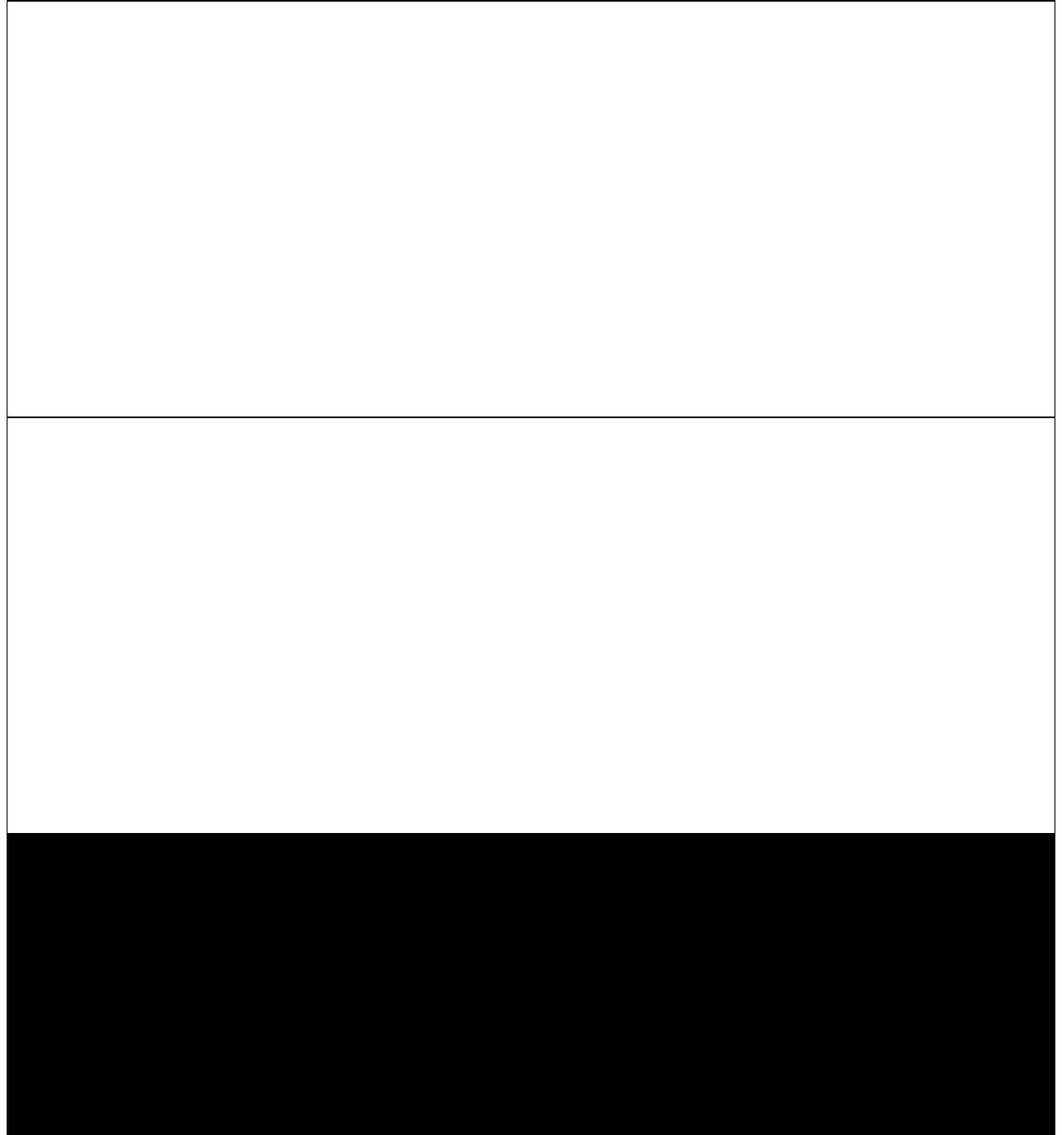
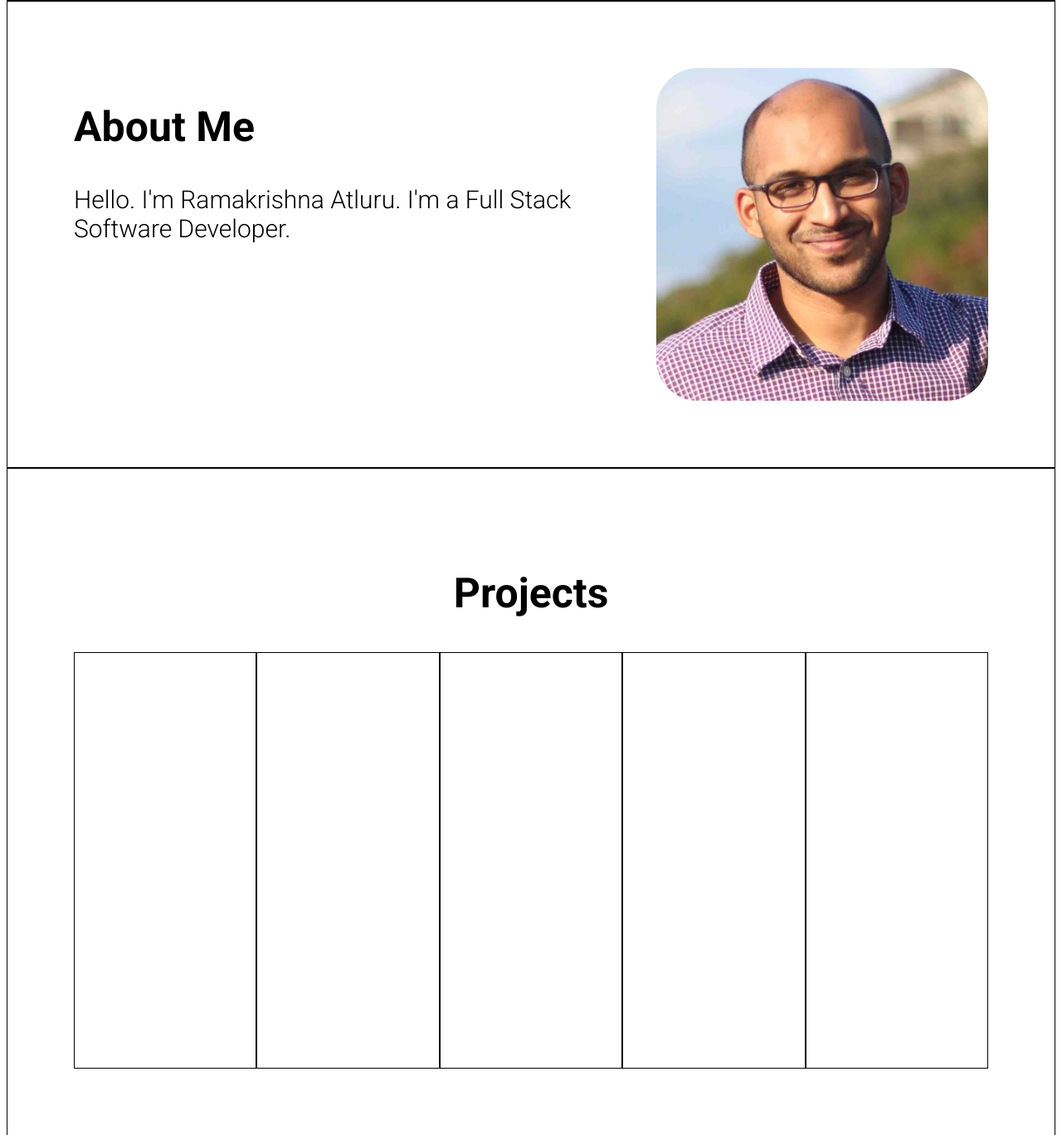
Before and after one commit to rkatluru/Portfolio, a plain HTML site: page index.html in a window 1280 px wide. Shown: the part 809-2177 px from the top of the page at 83% size. Drawn offline with Linux system fonts and the light colour scheme.

Commit message:
Added picture and created sections for projects

```diff
--- a/index.html
+++ b/index.html
@@ -17,7 +17,7 @@
       <nav>
         <div>LOGO</div>
         <ul>
-          <li>About me</li>
+          <li>About Me</li>
           <li>Projects</li>
           <li>Contact</li>
         </ul>
@@ -44,8 +44,25 @@
 
 
     </section>
-    <section></section>
-    <section></section>
+    <section class="sub-section">
+      <div class="information">
+        <h2>About Me</h2>
+        <p>Hello. I'm Ramakrishna Atluru. I'm a Full Stack Software Developer.</p>
+      </div>
+      <div class="headshot-container">
+        <img class="headshot" src="/Images/picture.jpg" alt="Ramakrishna Atluru headshot">
+      </div>
+    </section>
+    <section class="sub-section-projects">
+      <h2>Projects</h2>
+      <div class="project-container">
+        <div class="project-card"></div>
+        <div class="project-card"></div>
+        <div class="project-card"></div>
+        <div class="project-card"></div>
+        <div class="project-card"></div>
+      </div>
+    </section>
     <footer></footer>
     <script src="script.js"></script>
   </body>
--- a/style.css
+++ b/style.css
@@ -5,7 +5,6 @@ body {
 }
 
 section {
-  height: 500px;
   background-color: white;
   border: solid black 1px;
 }
@@ -47,6 +46,10 @@ h1 {
   font-weight: 400;
 }
 
+h2 {
+  font-size: 50px;
+}
+
 p {
   margin: 0;
   font-size: 30px;
@@ -55,7 +58,6 @@ p {
 
 .hero-area {
   display: flex;
-  flex-direction: flex;
   height: 100%;
   justify-content: space-between;
   align-items: center;
@@ -90,3 +92,37 @@ p {
 .social-icon {
   margin: 20px;
 }
+
+.sub-section {
+  display: flex;
+  justify-content: space-between;
+  padding: 80px;
+}
+
+.sub-section-projects {
+  display: flex;
+  flex-direction: column;
+  text-align: center;
+  padding: 80px;
+}
+
+.headshot-container {
+  display: flex;
+  align-items: center;
+}
+
+.headshot {
+  width: 400px;
+  border-radius: 50px;
+}
+
+.project-card {
+  width: 300px;
+  height: 500px;
+  border: 1px solid black;
+}
+
+.project-container {
+  display: flex;
+  justify-content: space-around;
+}
```
Also changed, not shown: Images/picture.jpg (added).
